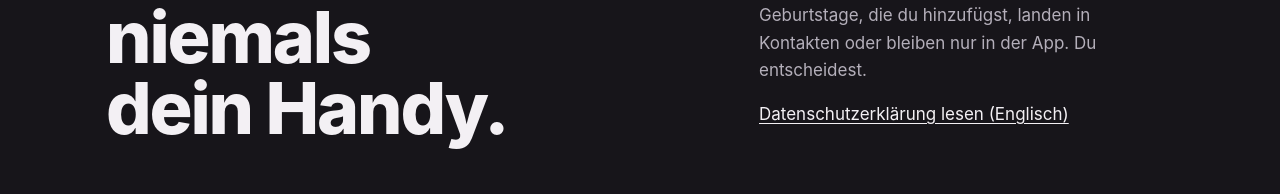
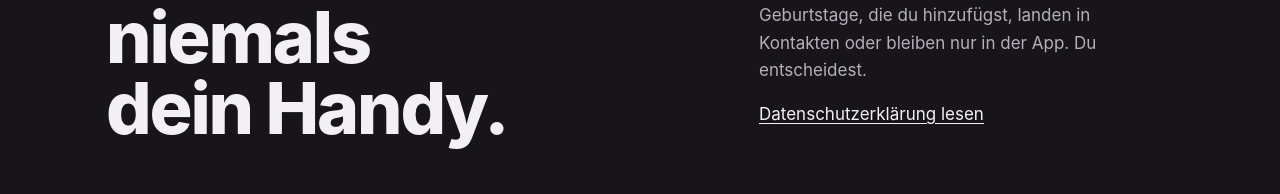
Before and after one commit to alexanderburkhard/didyou, a plain HTML site: page de/index.html in a window 1280 px wide. Shown: the part 4151-4345 px from the top of the page. Drawn offline with Linux system fonts and the light colour scheme.

Commit message:
DE landing links the German privacy policy

```diff
--- a/de/index.html
+++ b/de/index.html
@@ -120,7 +120,7 @@
           <ul class="faces" aria-hidden="true"><li style="background:#D97B6C">EC</li><li style="background:#6B9BD8">JM</li><li style="background:#B56BDB">MC</li><li style="background:#C9965A">CT</li><li style="background:#D9689F">RH</li><li style="background:#3FAF8A">MJ</li></ul>
           <p class="stays"><svg viewBox="0 0 16 16" aria-hidden="true"><path fill="currentColor" d="M8 1a3.5 3.5 0 0 0-3.5 3.5V6H4a1.5 1.5 0 0 0-1.5 1.5v6A1.5 1.5 0 0 0 4 15h8a1.5 1.5 0 0 0 1.5-1.5v-6A1.5 1.5 0 0 0 12 6h-.5V4.5A3.5 3.5 0 0 0 8 1Zm2 5H6V4.5a2 2 0 1 1 4 0V6Z"/></svg><span>Bleibt auf deinem iPhone</span></p>
           <p>Du brauchst kein Konto und keine Anmeldung. Geburtstage, die du hinzufügst, landen in Kontakten oder bleiben nur in der App. Du entscheidest.</p>
-          <p><a href="../privacy/" hreflang="en" lang="en">Datenschutzerklärung lesen (Englisch)</a></p>
+          <p><a href="privacy/">Datenschutzerklärung lesen</a></p>
         </div>
       </div>
     </div>
```
